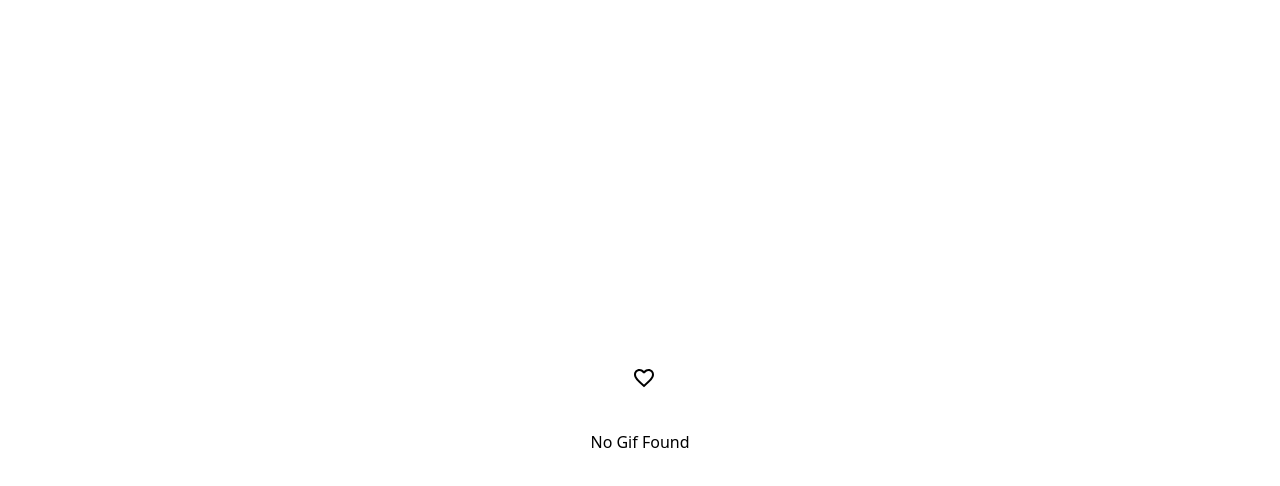
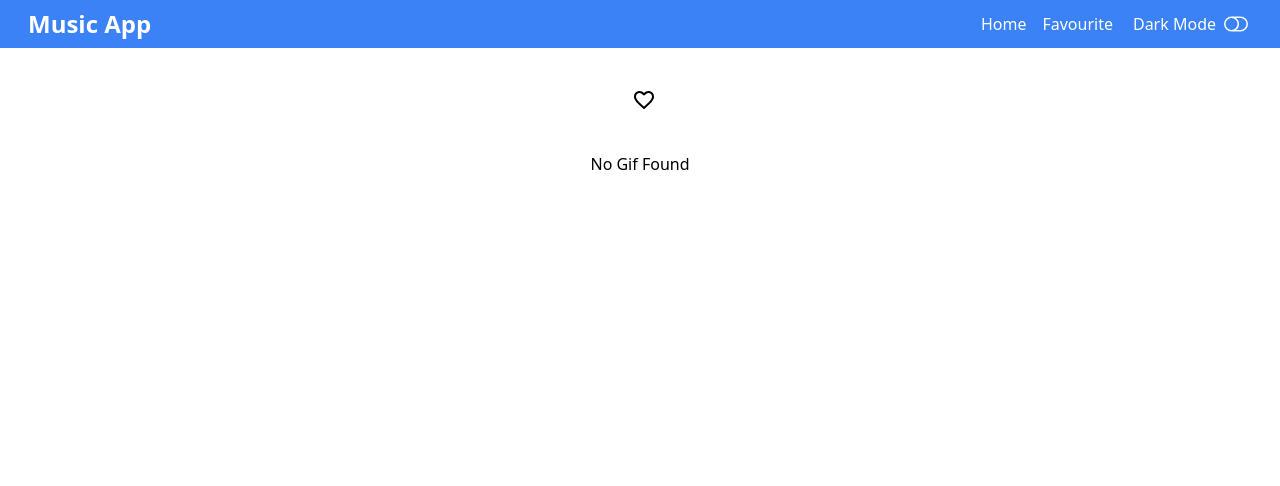
Before and after one commit to ashikahmedfahim/songifyapp5, a React (Create React App) app: page /music/1 in a window 1280 px wide. Shown: the top 486 px of the page. Built offline with nearby package versions, Linux system fonts and the light colour scheme; no server answers.

Commit message:
navbar completed

```diff
--- a/src/App.js
+++ b/src/App.js
@@ -3,11 +3,13 @@ import Home from "./pages/Home";
 import Music from "./pages/Music";
 import Favourite from "./pages/Favourite";
 import { useEffect } from "react";
-import { useDispatch } from "react-redux";
+import { useDispatch, useSelector } from "react-redux";
 import { addToFavourite } from "./slices/favouriteSlice";
+import Navbar from "./components/Navbar";
 
 function App() {
   const dispatch = useDispatch();
+  const { darkMode } = useSelector((state) => state.theme);
 
   useEffect(() => {
     const favourites = JSON.parse(localStorage.getItem("favourites"));
@@ -19,11 +21,14 @@ function App() {
   }, []);
 
   return (
-    <Routes>
-      <Route path="/" element={<Home />} />
-      <Route path="favourite" element={<Favourite />} />
-      <Route path="music/:id" element={<Music />} />
-    </Routes>
+    <div className={`${darkMode ? "bg-body-black" : ""}`}>
+      <Navbar />
+      <Routes>
+        <Route path="/" element={<Home />} />
+        <Route path="favourite" element={<Favourite />} />
+        <Route path="music/:id" element={<Music />} />
+      </Routes>
+    </div>
   );
 }
 
--- a/src/Store.js
+++ b/src/Store.js
@@ -2,11 +2,13 @@ import { configureStore } from "@reduxjs/toolkit";
 import searchReducer from "./slices/searchSlice";
 import gifReducer from "./slices/gifSlice";
 import favouriteReducer from "./slices/favouriteSlice";
+import themeReducer from "./slices/themeSlice";
 
 export const store = configureStore({
   reducer: {
     search: searchReducer,
     gif: gifReducer,
     favourite: favouriteReducer,
+    theme: themeReducer,
   },
 });
--- /dev/null
+++ b/src/components/Navbar.jsx
@@ -0,0 +1,80 @@
+import React, { useState } from "react";
+import Container from "./Container";
+import { Link } from "react-router-dom";
+import { BsToggleOff, BsToggleOn } from "react-icons/bs";
+import { useDispatch, useSelector } from "react-redux";
+import { toggleTheme } from "../slices/themeSlice";
+import { GiHamburgerMenu } from "react-icons/gi";
+import { RxCross2 } from "react-icons/rx";
+
+const Navbar = () => {
+  const [showMenu, setShowMenu] = useState(false);
+  const { darkMode } = useSelector((state) => state.theme);
+  const dispatch = useDispatch();
+  return (
+    <Container>
+      <div className="-mt-2 flex justify-between items-center py-2 px-2 md:px-5 bg-blue-500 text-white select-none">
+        <Link to="/" className="mx-2 text-2xl font-semibold">
+          Music App
+        </Link>
+        <div className="flex relative">
+          <Link to="/" className="mx-2 hidden md:block">
+            Home
+          </Link>
+          <Link to="/favourite" className="mx-2 hidden md:block">
+            Favourite
+          </Link>
+          <p className="px-3 rounded flex border-black">
+            <span className="mr-2 hidden md:block"> Dark Mode</span>
+            <span className="cursor-pointer">
+              {darkMode ? (
+                <BsToggleOn
+                  size={24}
+                  onClick={() => {
+                    dispatch(toggleTheme());
+                  }}
+                />
+              ) : (
+                <BsToggleOff
+                  size={24}
+                  onClick={() => {
+                    dispatch(toggleTheme());
+                  }}
+                />
+              )}
+            </span>
+          </p>
+          {showMenu ? (
+            <RxCross2
+              size={24}
+              className="md:hidden"
+              onClick={() => setShowMenu(!showMenu)}
+            />
+          ) : (
+            <GiHamburgerMenu
+              size={24}
+              className="md:hidden"
+              onClick={() => setShowMenu(!showMenu)}
+            />
+          )}
+          {showMenu && (
+            <div className={`absolute top-7 right-1 p-3 rounded z-[10] flex flex-col text-black font-semibold shadow-lg ${darkMode ? 'bg-black text-white' : 'bg-slate-100'}`}>
+              <Link to="/" className="p-2 border-b-[1px]" onClick={() => setShowMenu(false)}>
+                Home
+              </Link>
+              <Link
+                to="/favourite"
+                className="p-2"
+                onClick={() => setShowMenu(false)}
+              >
+                Favourite
+              </Link>
+            </div>
+          )}
+        </div>
+      </div>
+    </Container>
+  );
+};
+
+export default Navbar;
--- a/src/index.css
+++ b/src/index.css
@@ -1,3 +1,9 @@
 @tailwind base;
 @tailwind components;
 @tailwind utilities;
+
+.bg-body-black{
+    background-color: #000000;
+    min-height: 100vh;
+    overflow-x: auto;
+}
--- a/src/pages/Favourite.jsx
+++ b/src/pages/Favourite.jsx
@@ -3,11 +3,14 @@ import { useDispatch, useSelector } from "react-redux";
 import Container from "../components/Container";
 import { MdOutlineFavoriteBorder, MdFavorite } from "react-icons/md";
 import { addToFavourite, removeFromFavourite } from "../slices/favouriteSlice";
+import { useNavigate } from "react-router-dom";
 
 const Favourite = () => {
   const { favourites } = useSelector((state) => state.favourite);
+  const { darkMode } = useSelector((state) => state.theme);
 
   const dispatch = useDispatch();
+  const navigate = useNavigate();
 
   const handleAddToFavourite = (item) => {
     dispatch(addToFavourite(item));
@@ -29,12 +32,29 @@ const Favourite = () => {
   return (
     <Container>
       {favourites.length ? (
-        favourites.map((favourite, index) => (
+        <>
+          <div>
+            <h1
+              className={`text-2xl text-center my-5 ${
+                darkMode ? "text-white" : "text-black"
+              }`}
+            >
+              Favourites
+            </h1>
+          </div>
+          {favourites.map((favourite, index) => (
             <div
               key={index}
-            className="flex justify-between items-center m-3 bg-gray-400 py-2 px-5 rounded text-white mx-auto w-full md:w-1/2 cursor-pointer hover:bg-gray-600"
+              className={`flex justify-between items-center m-3 py-2 px-5 rounded text-white mx-auto w-5/6 md:w-1/2 cursor-pointer hover:bg-gray-600 ${
+                darkMode ? "bg-gray-800" : "bg-gray-500"
+              }`}
             >
-            <p>{favourite.title}</p>
+              <p
+                className="w-full"
+                onClick={() => navigate(`/music/${favourite.id}`)}
+              >
+                {favourite.title}
+              </p>
               <span className="ml-2">
                 {favourites.find((item) => item.id === favourite.id) ? (
                   <MdFavorite
@@ -49,10 +69,17 @@ const Favourite = () => {
                 )}
               </span>
             </div>
-        ))
+          ))}
+        </>
       ) : (
         <div className="flex justify-center my-10">
-          <p className="text-2xl py-10">No Favourite</p>
+          <p
+            className={`text-2xl py-10 ${
+              darkMode ? "text-white" : "text-black"
+            }`}
+          >
+            No Favourite
+          </p>
         </div>
       )}
     </Container>
--- a/src/pages/Music.jsx
+++ b/src/pages/Music.jsx
@@ -13,6 +13,8 @@ const Music = () => {
   const searchState = useSelector((state) => state.search);
   const gifState = useSelector((state) => state.gif);
   const { favourites } = useSelector((state) => state.favourite);
+  const { darkMode } = useSelector((state) => state.theme);
+
   const { id } = useParams();
   const dispatch = useDispatch();
 
@@ -57,7 +59,7 @@ const Music = () => {
 
   return (
     <Container>
-      <div className="flex flex-col justify-center items-center m-5 min-h-screen">
+    <div className={`flex flex-col justify-center items-center m-5 ${darkMode ? 'text-white' : ''}`}>
         {searchState.isLoading ? (
           <Loader />
         ) : (
--- /dev/null
+++ b/src/slices/themeSlice.js
@@ -0,0 +1,19 @@
+import { createSlice } from "@reduxjs/toolkit";
+
+const initialState = {
+  darkMode: false,
+};
+
+const themeSlice = createSlice({
+  name: "theme",
+  initialState,
+  reducers: {
+    toggleTheme: (state) => {
+      state.darkMode = !state.darkMode;
+    },
+  },
+});
+
+export const { toggleTheme } = themeSlice.actions;
+
+export default themeSlice.reducer;
```
Lines whose indentation alone changed are shown as unchanged.
